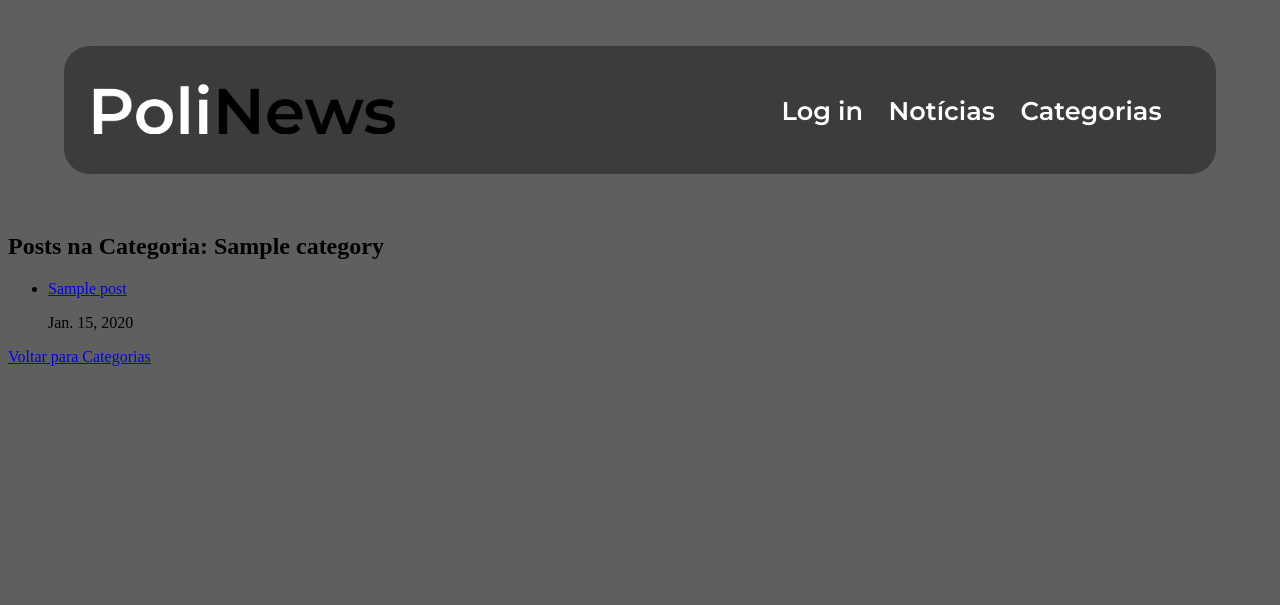
After one commit to CaicHein/PoliNews, a Django app: page /news/categorias/1/ in a window 1280 px wide. The commit adds this page. Shown: the top 605 px of the page. Run offline with Django 5.2, Linux system fonts and the light colour scheme; tables that the repository leaves empty hold one stand-in row (values such as "Sample post").

Commit message:
back-end do sistema de categorias implementado

```diff
--- a/news/admin.py
+++ b/news/admin.py
@@ -1,5 +1,6 @@
 from django.contrib import admin
-from .models import Post, Comment
+from .models import Post, Comment, Category
 
 admin.site.register(Post)
 admin.site.register(Comment)
+admin.site.register(Category)
--- a/news/models.py
+++ b/news/models.py
@@ -1,12 +1,20 @@
 from django.db import models
 from django.conf import settings
 from django.utils import timezone
+
+class Category(models.Model):
+    nome = models.CharField(max_length=100, unique=True)
+    descricao = models.TextField(blank=True)
+
+    def __str__(self):
+        return self.nome
 
 class Post(models.Model):
     titulo = models.CharField(max_length=255)
     conteudo = models.TextField()
     img_url = models.URLField(max_length=255, null=True)
     data_postagem = models.DateTimeField(default=timezone.now)
+    categorias = models.ManyToManyField(Category, related_name='posts')
 
     def __str__(self):
         return self.titulo
--- a/news/templates/news/comment.html
+++ b/news/templates/news/comment.html
@@ -9,5 +9,5 @@
     <button type="submit">Postar comentário</button>
 </form>
 
-<p><a href="{% url 'news:detail' post.id %}">Voltar para a página do filme</a></p>
+<p><a href="{% url 'news:detail' post.id %}">Voltar para a página da publicação</a></p>
 {% endblock content %}
--- /dev/null
+++ b/news/templates/news/post_list.html
@@ -0,0 +1,21 @@
+
+{% extends 'base.html' %}
+
+{% block content %}
+<h2>Posts na Categoria: {{ categoria.nome }}</h2>
+
+{% if posts %}
+    <ul>
+        {% for post in posts %}
+            <li>
+                <a href="{% url 'news:detail' post.id %}">{{ post.titulo }}</a>
+                <p>{{ post.data_postagem|date }}</p>
+            </li>
+        {% endfor %}
+    </ul>
+{% else %}
+    <p>Sem posts nesta categoria.</p>
+{% endif %}
+
+<p><a href="{% url 'news:category_list' %}">Voltar para Categorias</a></p>
+{% endblock %}
--- a/news/urls.py
+++ b/news/urls.py
@@ -9,14 +9,16 @@ urlpatterns = [
     path('v1/create/', views_V1.create_post_v1, name='create_v1'),
     path('v1/update/<int:pk>/', views_V1.update_post_v1, name='update_v1'),
     path('v1/delete/<int:pk>/', views_V1.delete_post_v1, name='delete_v1'),
-    path('<int:post_id>/comments/v1/create/', views_V1.create_comment_v1, name='create_comment_v1'),
+    path('<int:post_id>/V1/create_comment/', views_V1.create_comment_v1, name='create_comment_v1'),
+    path('categorias/', views_V1.category_list, name='category_list'),
+    path('categorias/<int:categoria_id>/', views_V1.category_detail, name='category_detail'),
 
     path('v2/', views_V2.list_posts_v2, name='list_v2'),
     path('v2/<int:pk>/', views_V2.detail_post_v2, name='detail_v2'),
     path('v2/create/', views_V2.create_post_v2, name='create_v2'),
     path('v2/update/<int:pk>/', views_V2.update_post_v2, name='update_v2'),
     path('v2/delete/<int:pk>/', views_V2.delete_post_v2, name='delete_v2'),
-    path('<int:post_id>/comments/v2/create/', views_V2.create_comment_v2, name='create_comment_v2'),
+    path('<int:post_id>/V2/create_comment/', views_V2.create_comment_v2, name='create_comment_v2'),
 
     path('', views_V3.ListView.as_view(), name='index'),
     path('<int:pk>/', views_V3.DetailView.as_view(), name='detail'),
--- a/news/views_V1.py
+++ b/news/views_V1.py
@@ -1,7 +1,7 @@
 from django.shortcuts import render, get_object_or_404, redirect
 from django.http import HttpResponseRedirect
 from django.urls import reverse
-from .models import Post, Comment
+from .models import Post, Comment, Category
 
 def list_posts_v1(request):
     posts = Post.objects.all()
@@ -53,3 +53,12 @@ def create_comment_v1(request, post_id):
 
     context = {'post': post}
     return render(request, 'news/comment.html', context)
+
+def category_list(request):
+    categorias = Category.objects.all()
+    return render(request, 'news/category_list.html', {'categorias': categorias})
+
+def category_detail(request, categoria_id):
+    categoria = get_object_or_404(Category, pk=categoria_id)
+    posts = categoria.posts.all()
+    return render(request, 'news/post_list.html', {'categoria': categoria, 'posts': posts})
--- a/static/style.css
+++ b/static/style.css
@@ -374,6 +374,8 @@ figure {
   border-radius: 0vw 2vw 2vw 2vw;
 }
 .singlecommentauthor{
+  display: flex;
+  flex-direction: row;
   width: 100%;
   background-color: rgb(0, 0, 0);
   border-radius: 0vw 2vw 0vw 0vw;
@@ -382,12 +384,19 @@ figure {
   color: white;
   font-family: semiBoldMS;
   padding-left: 1vw;
+  padding-right: 1vw;
+  padding-top: 0.5vw;
+  padding-bottom: 0.5vw;
+  margin: 0;
+}
+.commenttime{
+  color: rgb(173, 173, 173);
+  font-family: regularMS;
   padding-right: 2vw;
   padding-top: 0.5vw;
   padding-bottom: 0.5vw;
   margin: 0;
 }
-
 .commentcontent{
   color: white;
   font-family: regularMS;
--- a/templates/base.html
+++ b/templates/base.html
@@ -32,7 +32,7 @@
                             <li><a href="{% url 'login' %}" class="login">Log in</a></li>
                         {% endif %}
                         <li><a href="{% url 'news:index' %}" class="noticias">Notícias</a></li>
-
+                        <li><a href="{% url 'news:category_list' %}" class="noticias">Categorias</a></li>
                         <li>
                             {% if perms.news.add_post %}
                                 <p>
```
Also changed, not shown: news/forms.py (+9 -5 lines), news/templates/news/category_list.html (added, +12 -0 lines), news/templates/news/detail.html (+10 -1 lines), news/migrations/0004_category_alter_comment_post_post_categorias.py (added).
